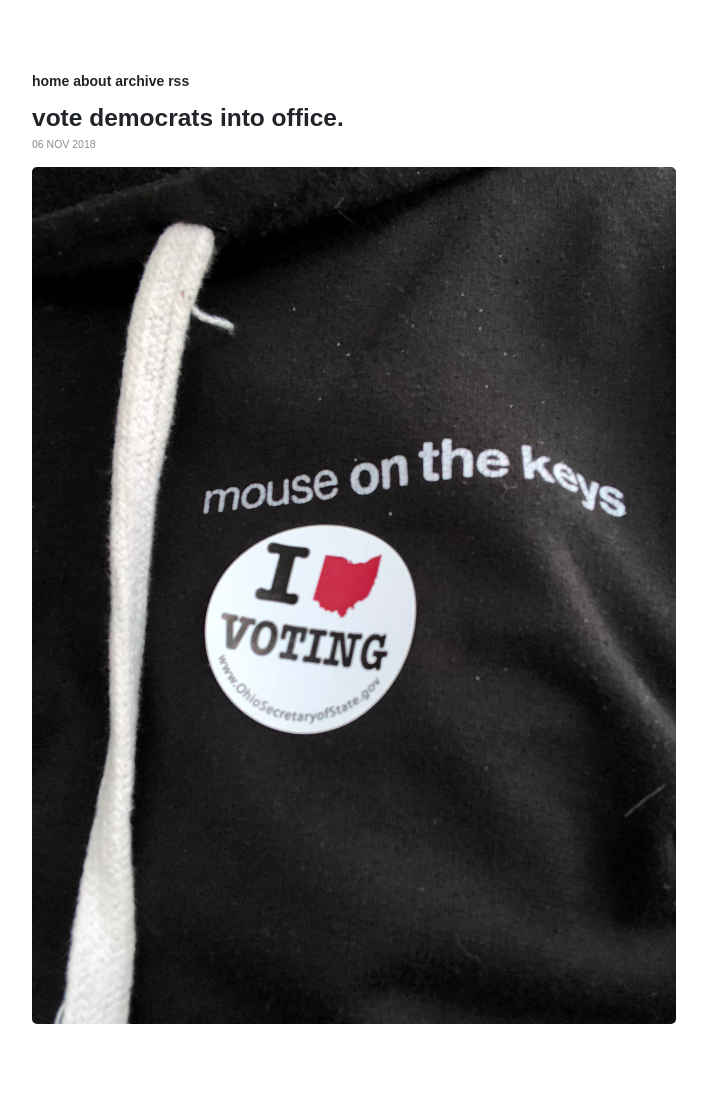
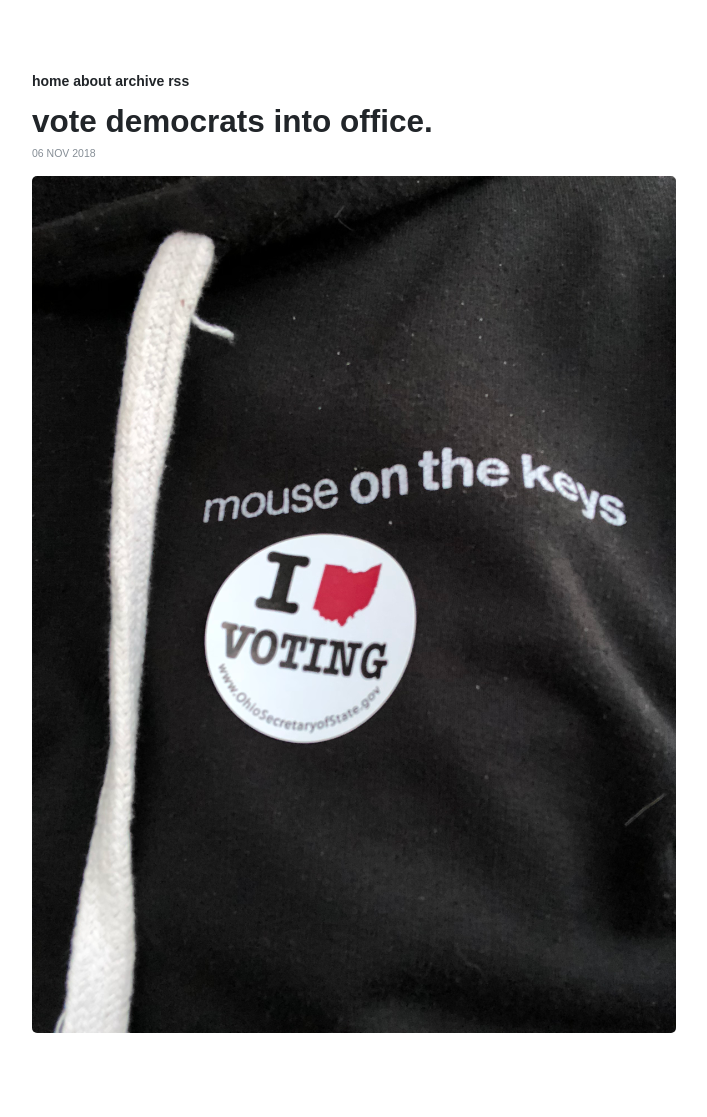
Before and after one commit to thisisamatthew/thisisamatthew.github.io, a Jekyll site: the page built from _posts/2018-11-06-voting-2018.md, in a window 1280 px wide. Shown: the whole page, without its empty margins (286-993 px from the left). Built offline with Jekyll 4.4.1, drawn with Linux system fonts in a browser that asks for light colours.

```diff
--- a/_sass/_site.scss
+++ b/_sass/_site.scss
@@ -115,7 +115,7 @@
     color: $base-color;
     margin-top: 0rem;
     margin-bottom: 0.3rem;
-    font-size: 1.75em;
+    font-size: 2.25em;
     line-height: 1.2em;
     font-weight: 600;
   }
```
